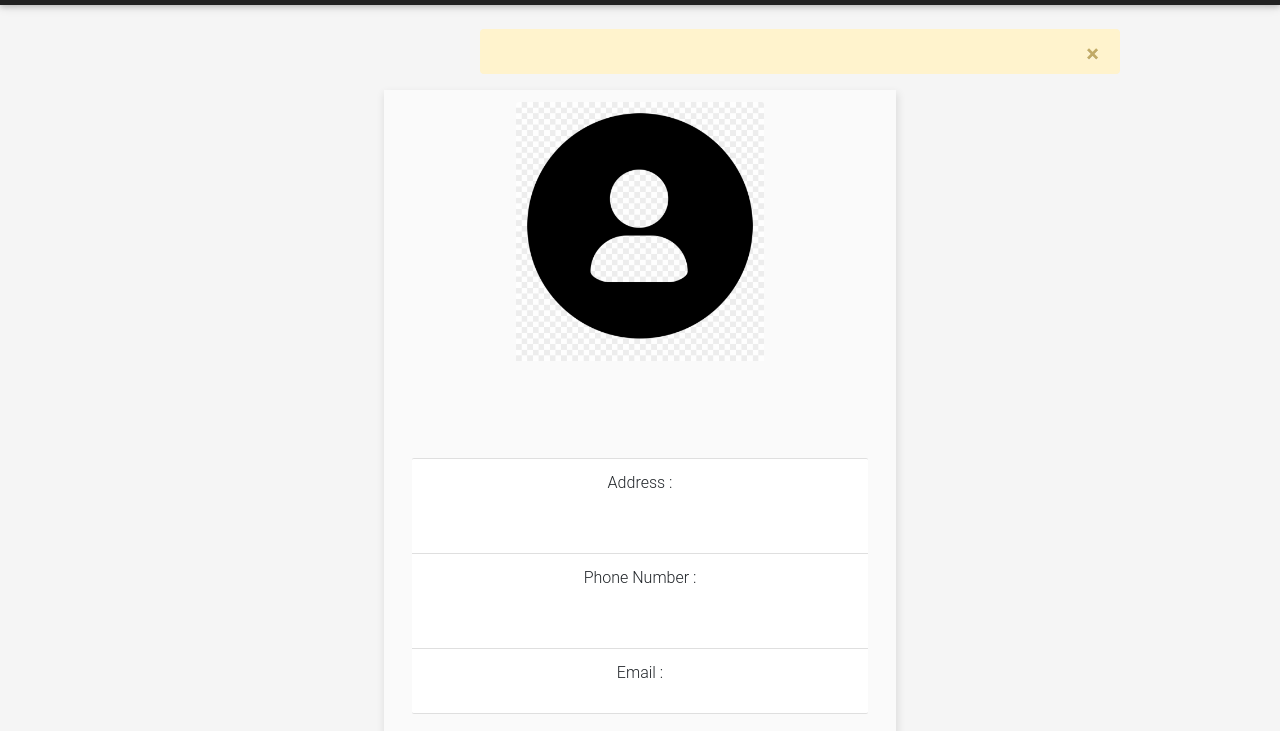
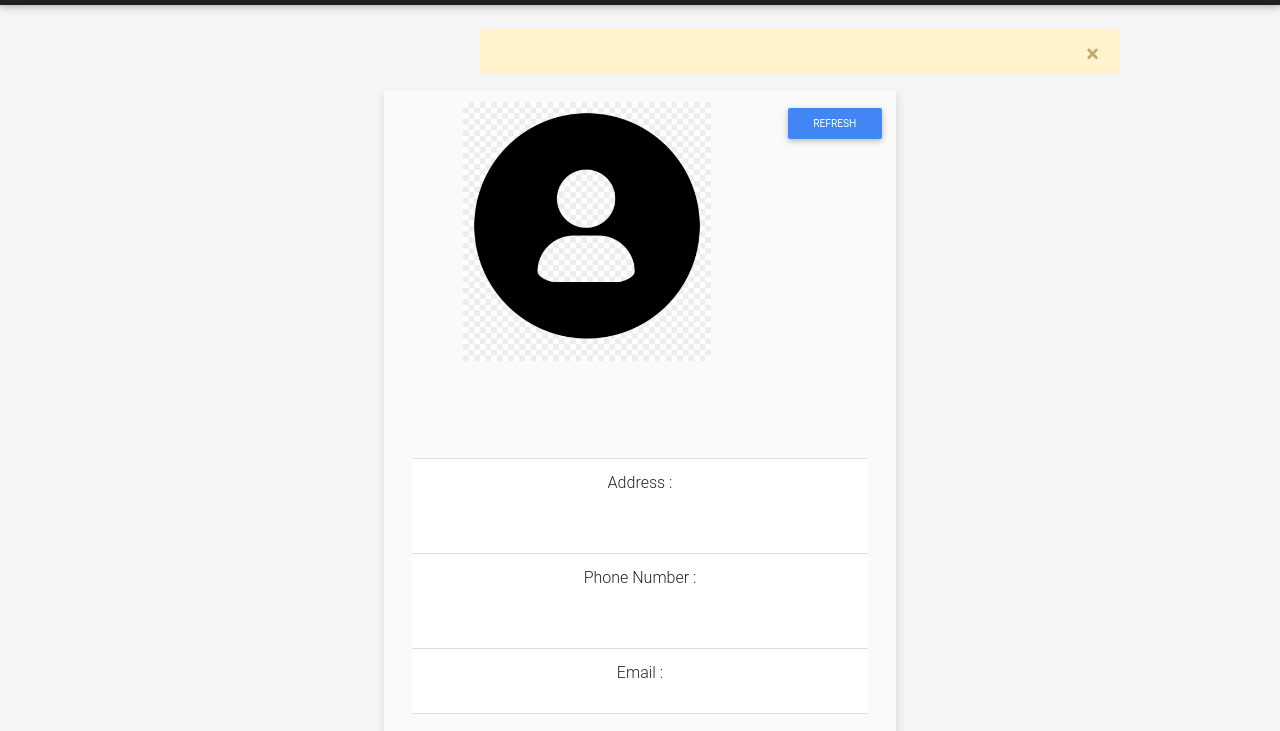
Before and after one commit to tabassummulla/Learning-node, a website: page front-end/myaccount.html in a window 1280 px wide. Shown: the part 69-800 px from the top of the page. Drawn offline with nearby package versions, Linux system fonts and the light colour scheme; no server answers.

Commit message:
added refresh button for profile page

```diff
--- a/front-end/css/style.css
+++ b/front-end/css/style.css
@@ -155,7 +155,14 @@ button.loginBtn:focus{
 
 #profileImg{
   width: 50%;
+  align-content: center;
 }
+
+#refresh-profile{
+  width: auto;
+
+}
+
 
 .register{
   position: relative;
--- a/front-end/myaccount.html
+++ b/front-end/myaccount.html
@@ -31,8 +31,14 @@
 
 
                      <div class="profile" >
+
+                    <div>  <button style="float: right" type="button" onclick='getUserProfile()' id='refresh-profile' class="btn btn-primary btn-sm"> Refresh </button>
+                    </div>
+                    <div>
                                         <img src="./images/profile.png" class="card-img-top" alt="..." id='profileImg'>
-                                        <div class="card-body">
+                                       </div>
+
+                                       <div class="card-body">
                                           <h5 class="card-title" id="account-name"></h5>
                                           <p class="card-text" id="account-description"></p>
 
```
